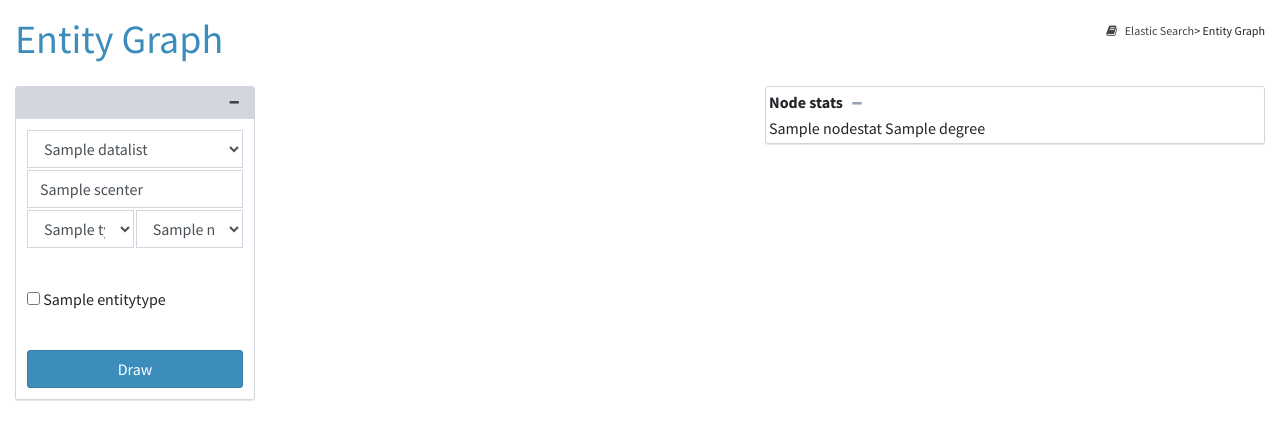
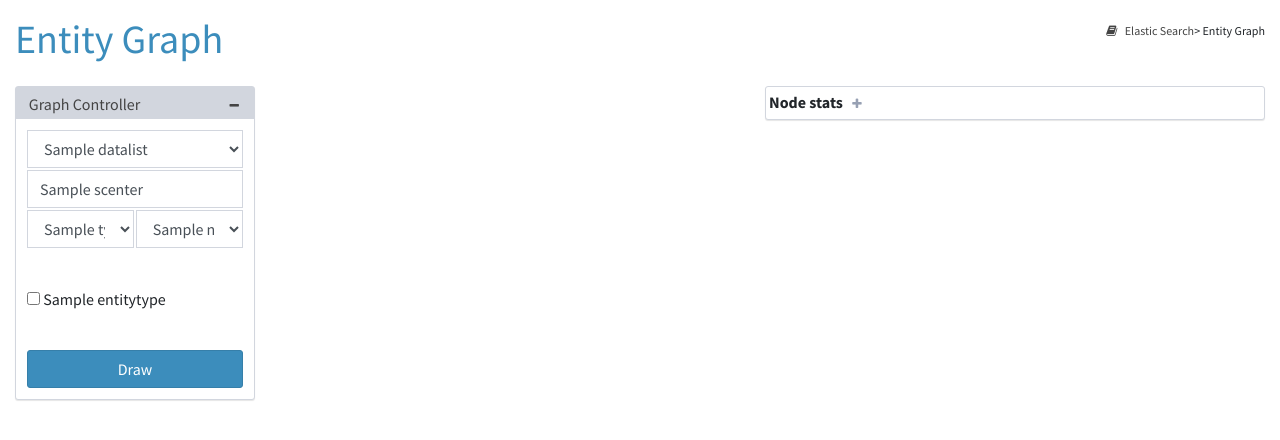
Before and after one commit to jaehee0113/MmkgRelationExtractor, a Django app: template app/app/templates/egraph.html in a window 1280 px wide. Shown: the top 440 px of the page. Run offline with Django 3.2, Linux system fonts and the light colour scheme; the template is opened without the code that fills it: most values are stand-ins (such as "Sample title", 1, 10 or a date in 2020); some libraries are stand-ins or nearby versions.

Commit message:
make nodestats and color palette collapsed initially.

```diff
--- a/app/app/templates/egraph.html
+++ b/app/app/templates/egraph.html
@@ -24,8 +24,8 @@
     <div id="wrapper">
       {% if datafile %}
       <div class="legend-container">
-        <button class="btn btn-box-tool" id="legend-button" data-toggle="collapse" data-target=".graph-legend"><i class="fa fa-minus"></i> Legend </button>
-        <div class="graph-legend">
+        <button class="btn btn-box-tool" id="legend-button" data-toggle="collapse" data-target=".graph-legend"><i class="fa fa-plus"></i> Color Palette </button>
+        <div class="graph-legend collapse">
           <label> Subject Color </label>
           <input class="jscolor" id="subj-color" value="#FF0000">
           <label> Subject Text Color </label>
@@ -53,10 +53,11 @@
         <div class="box box-solid box-default" style="width:240px; position:absolute">
           <div class="box-header" style="height:32px">
             <div class="box-tools">
+              <label style="margin-right: 81px"> Graph Controller </label>
               <button class="btn btn-box-tool" data-toggle="collapse" data-target=".box-body"><i class="fa fa-minus"></i></button>
             </div>
           </div>
-          <div class="box-body">
+          <div class="box-body collapse show">
             <form role="form" action="#" method="get" style="display: inline">
               <div class="row">
                 <div class="col-sm-12">
@@ -127,9 +128,9 @@
           <div class="node-info" style="padding:3">
             <div class="nodestats-box">
               <b>Node stats</b>
-              <button class="btn btn-box-tool" data-toggle="collapse" data-target=".nodestats"><i class="fa fa-minus"></i></button>
+              <button class="btn btn-box-tool" data-toggle="collapse" data-target=".nodestats"><i class="fa fa-plus"></i></button>
             </div>
-            <div class="nodestats">
+            <div class="nodestats collapse">
             {% for name, degree in nodestats %}
               {{ name }} {{ degree }} <br/>
             {% endfor %}
```
